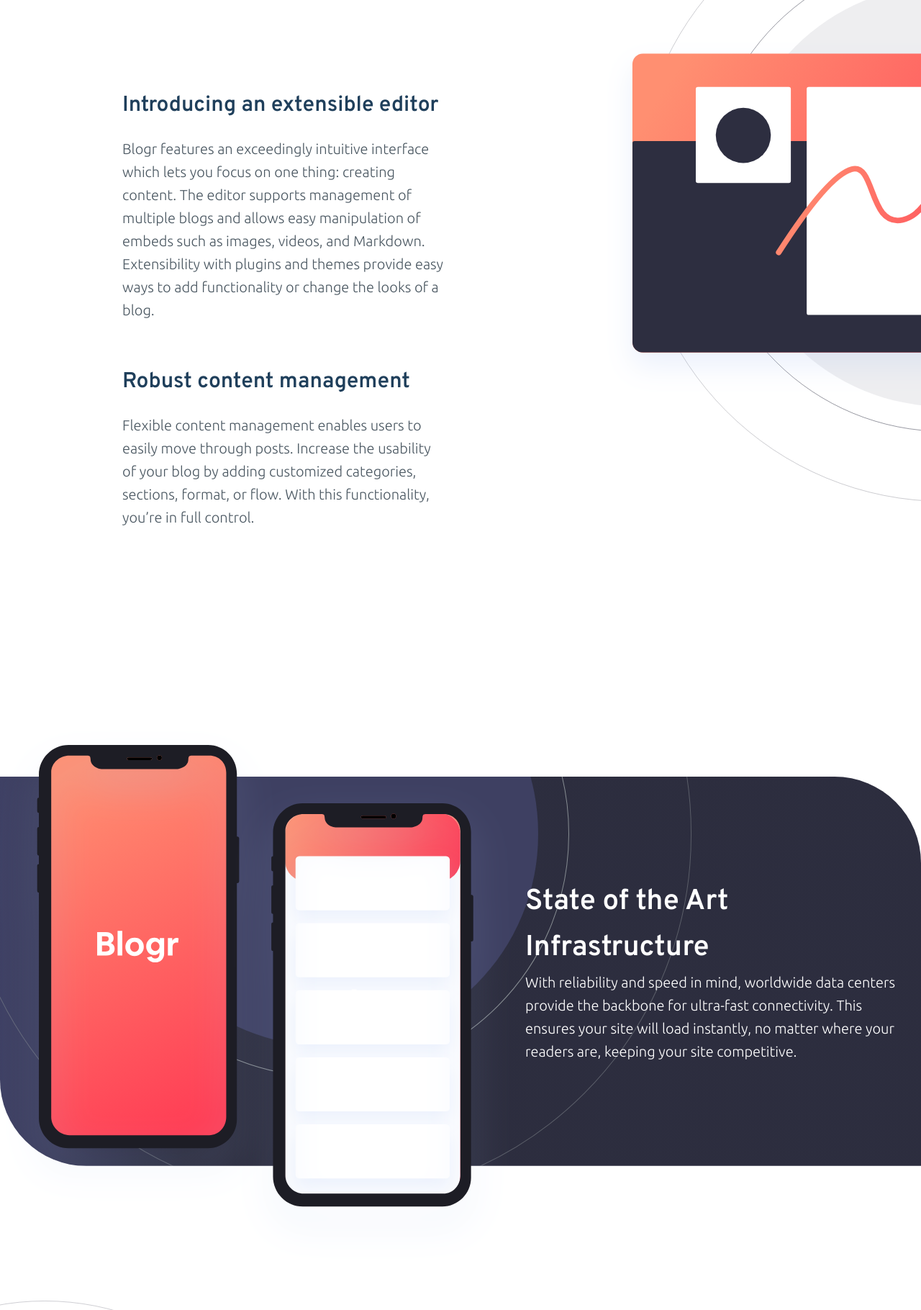
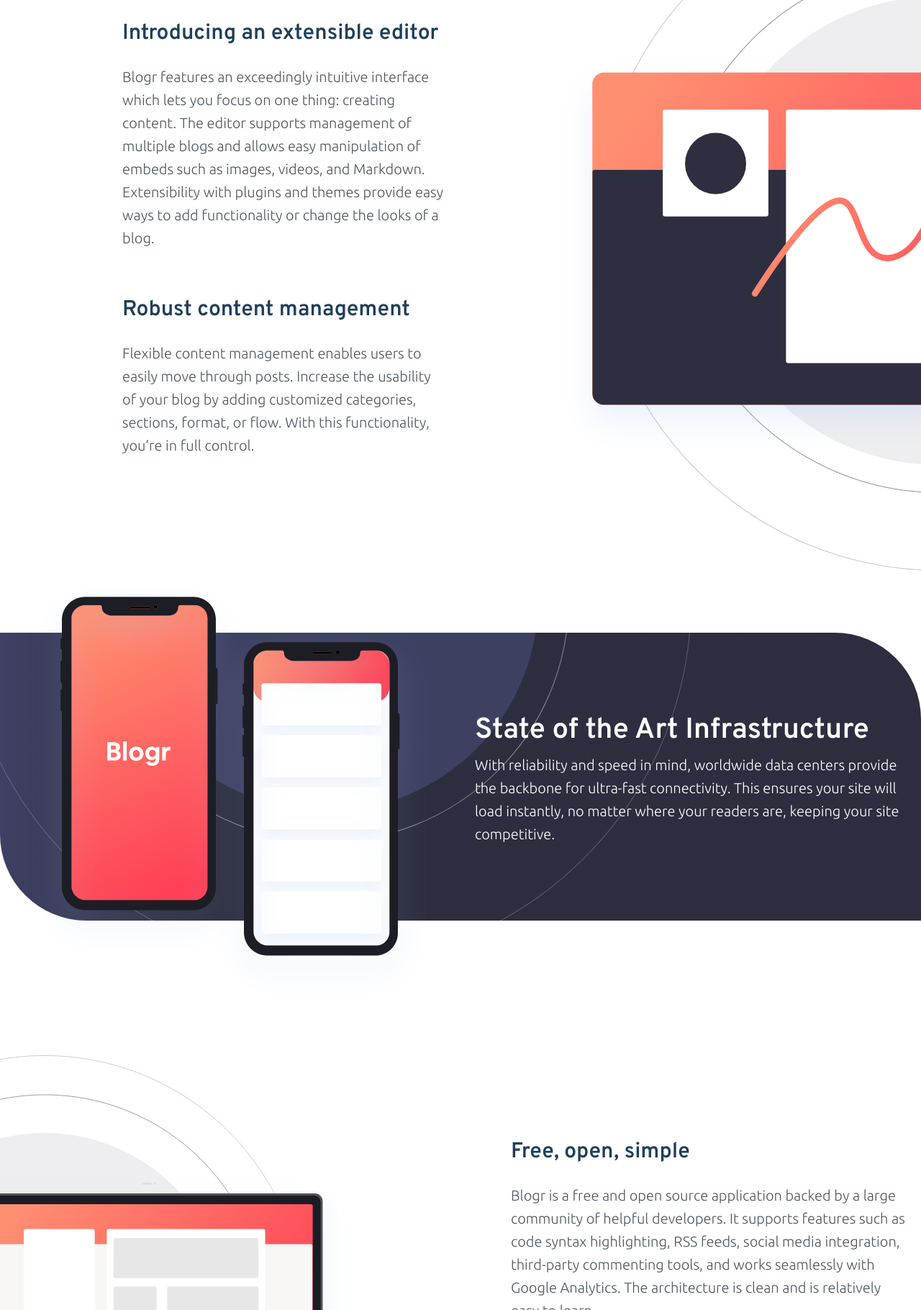
Before and after one commit to akshay488/blog, a plain HTML site: page index.html in a window 1280 px wide. Shown: the part 831-2651 px from the top of the page at 72% size. Drawn offline with Linux system fonts and the light colour scheme.

Commit message:
curruptions

```diff
--- a/index.css
+++ b/index.css
@@ -176,7 +176,7 @@
     .main_content{
       display: grid;
       grid-template-columns: repeat(4, 1fr);
-      grid-template-rows: repeat( 4 , minmax(300px,auto));
+      grid-template-rows: repeat( 4 , minmax(250px,auto));
       margin-bottom: 4rem;
 
     }
@@ -215,34 +215,49 @@
     .pic-1{
       background: url('images/illustration-editor-desktop.svg');
       background-repeat: no-repeat;
-      background-size: 900px ;
-      background-position: 200px  0;
+      background-size: 1000px ;
+      background-position: 140px  0;
         grid-column: 3/span 2;
       grid-row:1/span 4;
     }
 
     /* content blue */
-
+  .wrapper-1{
+    width: 100%;
+    height: auto;
+    margin-bottom: 5rem;
+  }
 
    .content-blue{
      background: url('images/bg-pattern-circles.svg'),
     linear-gradient(to right, hsl(237, 23%, 32%) 0%,hsl(237, 17%, 21%)20%);
     background-repeat: no-repeat;
     background-position: -20% 90%;
-    display: flex;
+    display: grid;
+    grid-template-columns: repeat(4, 1fr);
+    grid-template-rows: repeat(4, 1fr);
     align-items: center;
     border-radius: 0 12rem 0 12rem ;
-    margin-bottom: 5rem;
+
    }
-   .content-blue div{
+   /* .content-blue div{
      width:100%;
+   } */
+    .pic-2{
+      text-align: center;
+      grid-column: 1/span 2;
+      grid-row: 1/span 4;
+
    }
-    .pic-2 img{
-      width: 710px;
-     margin-bottom: -140px;
+  .pic-2 img{
+    max-width: 100%;
+    margin-bottom: -115px;
     margin-top: -70px;
-   }
+
+  }
    .blue-ctnt{
+     grid-column: 3/span 2;
+     grid-row: 1/span 4;
      padding: 2rem
    }
    .blue-ctnt p,h2{
--- a/index.html
+++ b/index.html
@@ -140,9 +140,10 @@
         </div>
       </div>
     </div>
+    <div class="wrapper-1">
     <div class="content-blue">
       <div class="pic-2">
-        <img src="images/illustration-phones.svg" alt="mobile-img" width="100%" height="auto">
+        <img src="images/illustration-phones.svg" alt="mobile-img">
       </div>
       <div class="blue-ctnt">
         <h2>  State of the Art Infrastructure</h2>
@@ -150,6 +151,7 @@
           This ensures your site will load instantly, no matter where your readers are, keeping your site competitive.</p>
       </div>
     </div>
+  </div>
     <div class="sub-content">
       <div class="pic-3">
 
--- a/mediaQueries.css
+++ b/mediaQueries.css
@@ -26,13 +26,13 @@
 .menu-bar .signUp_card{
 
     text-align: center;
-    width: 50%;
+    width: 90%;
     height: auto;
     background-color: #fff;
     padding: 3.5rem;
     border-radius: 10px;
     position: fixed;
-    top: 10%;
+    top: 15%;
     left: 50%;
     transform:translateX(-50%);
     -webkit-box-shadow: 11px 16px 31px -20px rgba(32,32,33,1);
@@ -64,7 +64,7 @@
   .drp-card{
     position: static;
     padding : 2.5rem;
-    background-color: #ddd;
+    background-color: rgb(217, 233, 247);
     border-radius:0;
 
   }
@@ -147,7 +147,7 @@
     .pic-1{
       background: url('images/illustration-editor-mobile.svg');
       background-repeat: no-repeat;
-      background-size: 700px ;
+      background-size: 600px ;
       background-position: center ;
         grid-column: 1/span 4;
       grid-row:1/span 2;
@@ -170,19 +170,35 @@
       margin-right: 0;
       margin: 0 auto;
     }
+     /* conternt blue */
 
-    .content-blue{
-     flex-direction: column;
+     .content-blue {
+       text-align: center;
+
+     }
+
+     .wrapper-1{
+      margin-bottom: 4rem;
 
     }
 
+    .pic-2{
+      grid-column: 1/span 4;
+      grid-row: 1/span 2;
+
+   }
+
       .pic-2 img{
+
       margin-bottom: 0;
-     margin-top:-270px;
+      margin-top:-270px;
 
     }
     .blue-ctnt{
+      grid-column: 1/span 4;
+      grid-row: 3/span 2;
       margin: 0 auto;
+      margin-bottom: 10rem;
     }
     /* subcontent */
 
```
